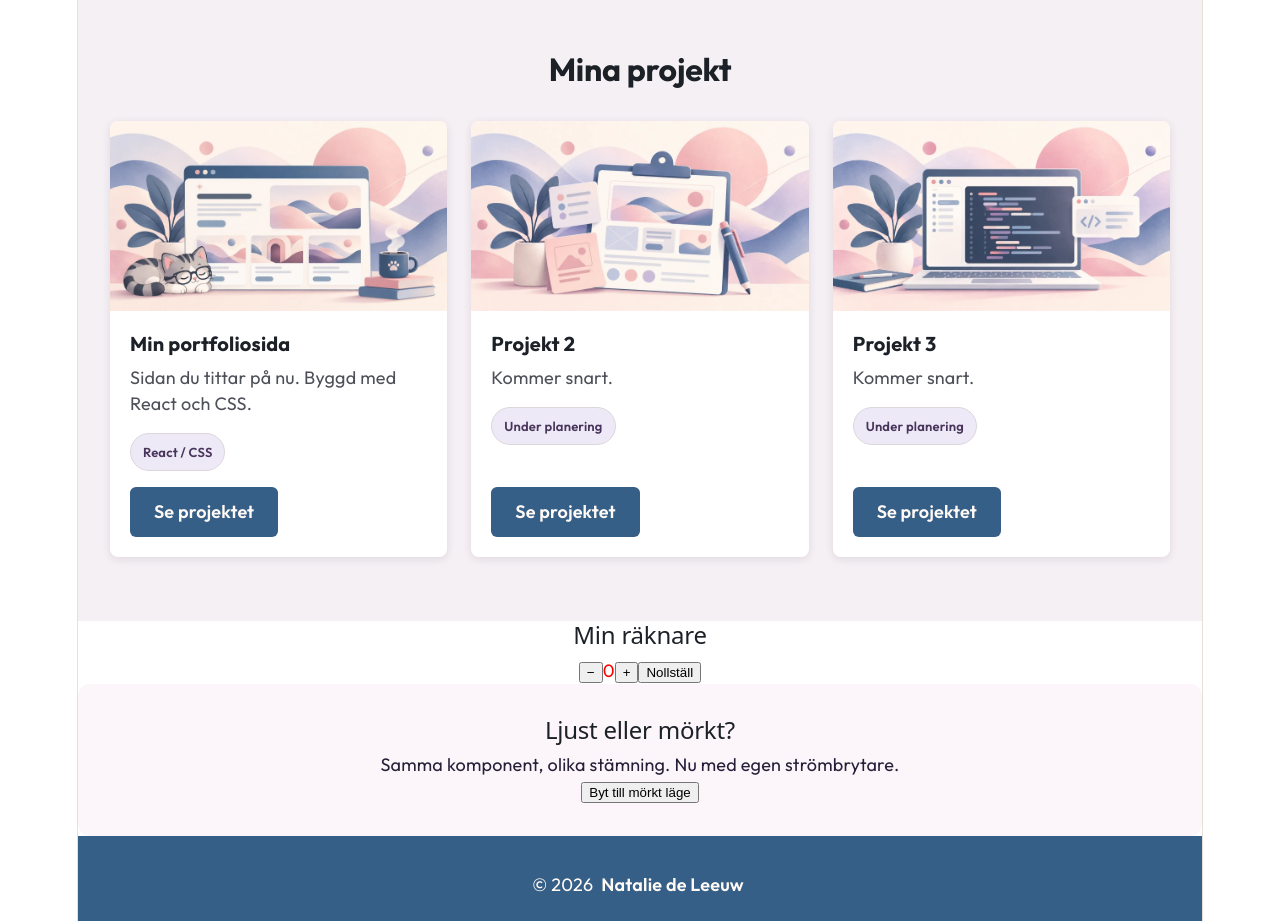
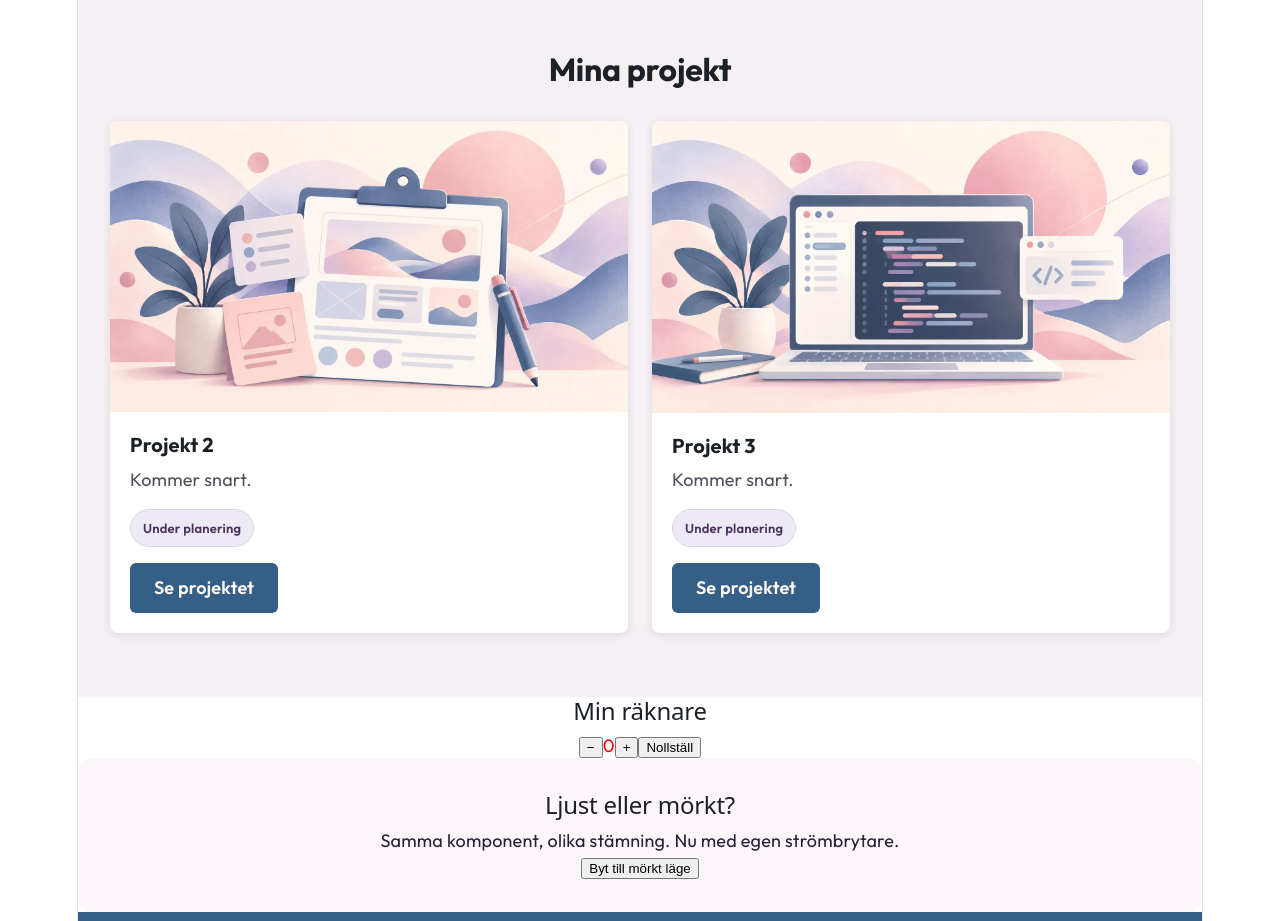
Before and after one commit to nataliedeleeuw/min-sida-experiment, a React (Vite) app: page / in a window 1280 px wide. Shown: the part 780-1701 px from the top of the page. Built offline with nearby package versions, Linux system fonts and the light colour scheme.

Commit message:
https://github.com/nataliedeleeuw/min-sida-experiment

```diff
--- /dev/null
+++ b/src/Data/Projekt.json
@@ -0,0 +1,36 @@
+
+
+[
+  {
+    "id": 1,
+    "titel": "Min sida",
+    "text": "Sidan du tittar på nu. Byggd med React och CSS.",
+    "bild": "Hero1.jpg",
+    "lank": "https://github.com/Jaymzpham/min-sida",
+    "teknik": ["React", "CSS", "Git"]
+  },
+  {
+    "id": 2,
+    "titel": "Kontaktformulär",
+    "text": "Formulär med useState, validering och tackmeddelande.",
+    "bild": "Hero2.jpg",
+    "lank": "/kontakt",
+    "teknik": ["React", "useState"]
+  },
+  {
+    "id": 3,
+    "titel": "Statisk sida",
+    "text": "Min första sida i ren HTML och CSS.",
+    "bild": "Hero3.jpg",
+    "lank": "#",
+    "teknik": ["HTML", "CSS"]
+  },
+  {
+    "id": 4,
+    "titel": "Räknare",
+    "text": "Räknare med + och –, nollställning och färg som ändras.",
+    "bild": "Hero4.png",
+    "lank": "#",
+    "teknik": ["React", "useState"]
+  }
+]
--- a/src/components/Projekt.jsx
+++ b/src/components/Projekt.jsx
@@ -1,18 +1,12 @@
 import "./Projekt.css";
 import ProjektKort from "./ProjektKort";
+import projektLista from "../data/projekt.json";
 import bild1 from "../assets/Hero 2.webp";
 import bild2 from "../assets/Hero 3.webp";
 import bild3 from "../assets/Hero 4.webp";
 
 const projekt = [
-  {
-    id: 1,
-    titel: "Min portfoliosida",
-    text: "Sidan du tittar på nu. Byggd med React och CSS.",
-    bild: bild1,
-    lank: "https://www.google.se",
-    teknik: "React / CSS",
-  },
+
   {
     id: 2,
     titel: "Projekt 2",
```
